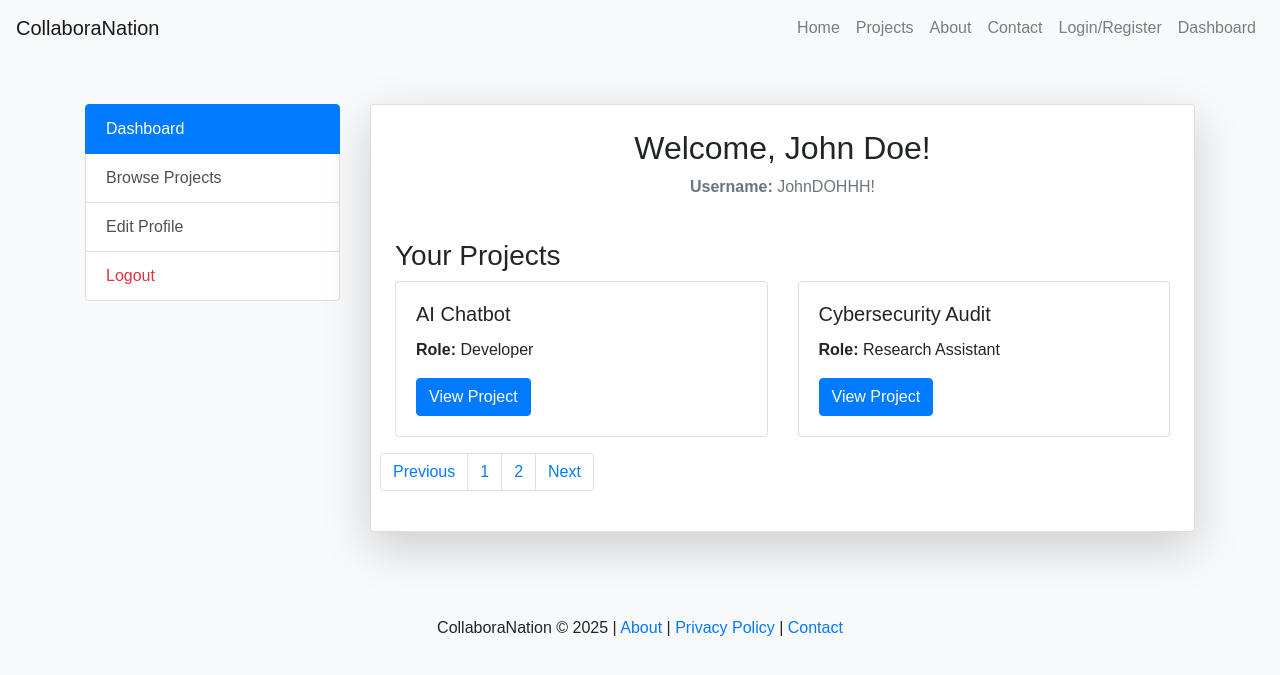
After one commit to zackychan97/CIS375_Spring2025_Project1, a PHP site: page /dashboard.php in a window 1280 px wide. The commit adds this page. Shown: the top 675 px of the page. Run offline with PHP 8.4, Linux system fonts and the light colour scheme.

Commit message:
added dashboard example. Cleaned up some of the other code

```diff
--- /dev/null
+++ b/dashboard.php
@@ -0,0 +1,58 @@
+<?php include 'header.php'; ?>
+<?php session_start(); ?>
+
+<div class="container mt-5">
+    <div class="row">
+        <!-- Sidebar -->
+        <div class="col-md-3">
+            <div class="list-group">
+                <a href="dashboard.php" class="list-group-item list-group-item-action active">Dashboard</a>
+                <a href="projects.php" class="list-group-item list-group-item-action">Browse Projects</a>
+                <a href="#" class="list-group-item list-group-item-action">Edit Profile</a>
+                <a href="index.php" class="list-group-item list-group-item-action text-danger">Logout</a>
+            </div>
+        </div>
+
+        <!-- Main Content -->
+        <div class="col-md-9">
+            <div class="card shadow-lg p-4">
+                <h2 class="text-center">Welcome, John Doe!</h2>
+                <p class="text-muted text-center"><strong>Username:</strong> JohnDOHHH!</p>
+
+                <!-- User Projects Section -->
+                <h3 class="mt-4">Your Projects</h3>
+                <div class="row">
+                    <div class="col-md-6">
+                        <div class="card mb-3">
+                            <div class="card-body">
+                                <h5 class="card-title">AI Chatbot</h5>
+                                <p class="card-text"><strong>Role:</strong> Developer</p>
+                                <a href="project.php?title=AI%20Chatbot" class="btn btn-primary">View Project</a>
+                            </div>
+                        </div>
+                    </div>
+
+                    <div class="col-md-6">
+                        <div class="card mb-3">
+                            <div class="card-body">
+                                <h5 class="card-title">Cybersecurity Audit</h5>
+                                <p class="card-text"><strong>Role:</strong> Research Assistant</p>
+                                <a href="project.php?title=Cybersecurity%20Audit" class="btn btn-primary">View Project</a>
+                            </div>
+                        </div>
+                    </div>
+                    <nav aria-label="Project pagination">
+			<ul class="pagination">
+				<li class="page-item"><a class="page-link" href="#">Previous</a></li>
+				<li class="page-item"><a class="page-link" href="#">1</a></li>
+				<li class="page-item"><a class="page-link" href="#">2</a></li>
+				<li class="page-item"><a class="page-link" href="#">Next</a></li>
+			</ul>
+		</nav>
+                </div>
+            </div>
+        </div>
+    </div>
+</div>
+
+<?php include 'footer.php'; ?>
--- a/header.php
+++ b/header.php
@@ -24,6 +24,7 @@
 					<li class="nav-item"><a class="nav-link" href="about.php">About</a></li>
 					<li class="nav-item"><a class="nav-link" href="contact.php">Contact</a></li>
 					<li class="nav-item"><a class="nav-link" href="login.php">Login/Register</a></li>
+					<li class="nav-item"><a class="nav-link" href="dashboard.php">Dashboard</a></li>
 				</ul>
 			</div>
 		</nav>
--- a/privacy.php
+++ b/privacy.php
@@ -4,7 +4,7 @@
 	<link rel="stylesheet" href="style.css">
 	<div class="container mt-4">
 		<h2>Privacy Policy</h2>
-		<p><em>Last updated: [Insert Date]</em></p>
+		<p><em>Last updated: 03 March 2025</em></p>
 
 		<p>
 			Welcome to CollaboraNation. This Privacy Policy is designed to inform you about how we collect, use, and protect your personal information when you visit our website or use our services.
```
Also changed, not shown: about.php (added, +24 -0 lines), index.html (deleted, +0 -13 lines), index.php (+13 -0 lines), project.php (+40 -14 lines), projects.php (+20 -1 lines), index.js (deleted), styles.css (deleted).
